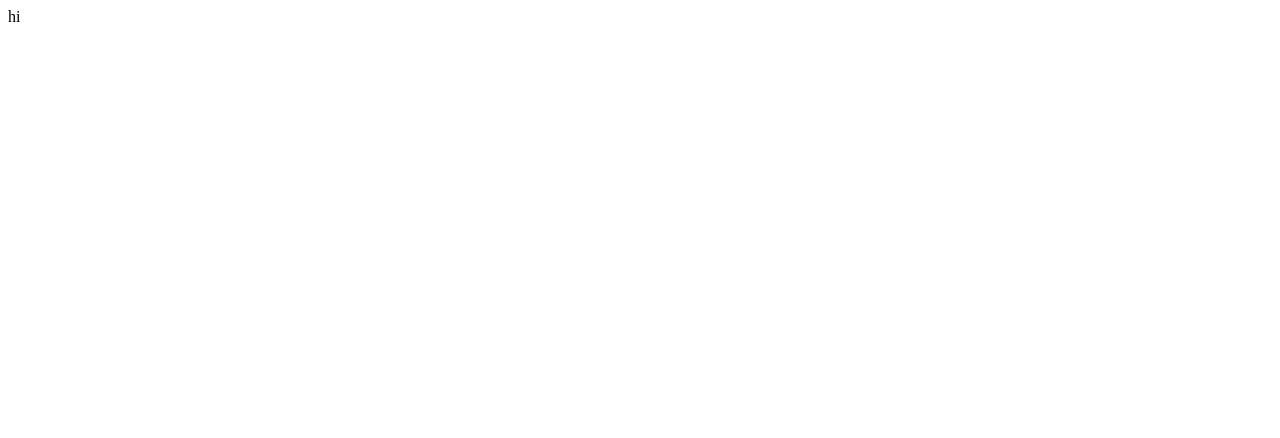
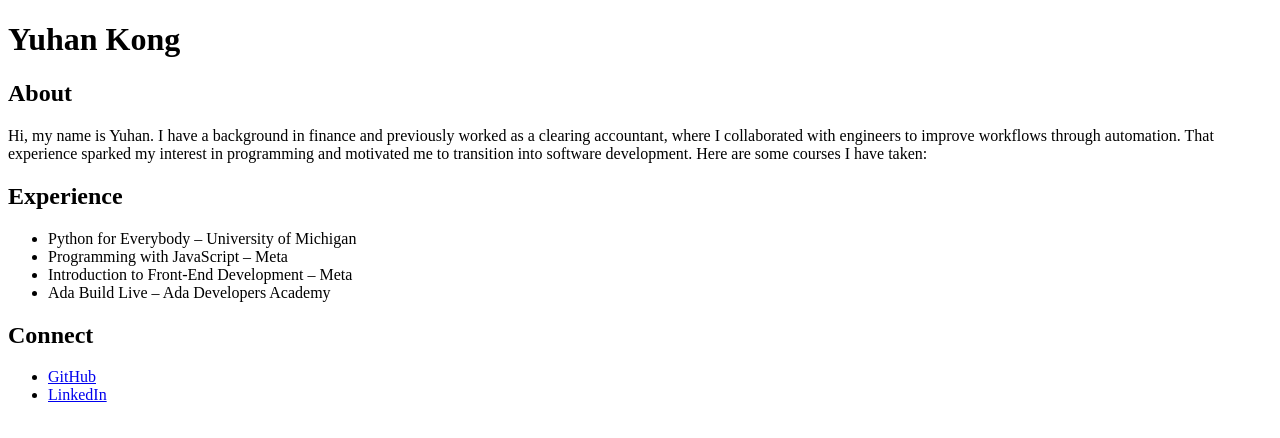
Before and after one commit to MikoKong/Yuhan-Kong-Mars, a plain HTML site: page index.html in a window 1280 px wide. Drawn offline with Linux system fonts and the light colour scheme.

Commit message:
boilderplate and content added

```diff
--- a/index.html
+++ b/index.html
@@ -1 +1,34 @@
-<Yuhan-Kong-Mars>hi</Yuhan-Kong-Mars>
+<!DOCTYPE html>
+<html>
+    <head>
+        <title>Yuhan Kong's portfolio</title>
+        <meta charset="UTF-8">
+        <meta name ="description" content="portfolio website">
+    </head>
+
+    <body>
+        <h1>Yuhan Kong</h1>
+        <section id="About">
+            <h2>About</h2>
+                <p>Hi, my name is Yuhan. I have a background in finance and previously worked as a clearing accountant,
+                    where I collaborated with engineers to improve workflows through automation.
+                    That experience sparked my interest in programming and motivated me to transition into software development.  Here are some courses I have taken:</p>
+        </section>
+        <section id="Experience">
+            <h2>Experience</h2>
+            <ul>
+                <li>Python for Everybody – University of Michigan</li>
+                <li>Programming with JavaScript – Meta</li>
+                <li>Introduction to Front-End Development – Meta</li>
+                <li>Ada Build Live – Ada Developers Academy</li>
+            </ul>
+        </section>
+        <section id="Connect">
+            <h2>Connect</h2>
+            <ul>
+                <li><a href="https://github.com/MikoKong" target="_blank">GitHub</a></li>
+                <li><a href="https://www.linkedin.com/in/yuhan-kong-2697b8337/" target="_blank">LinkedIn</a></li>
+            </ul>
+        </section>
+    </body>
+</html>
```
